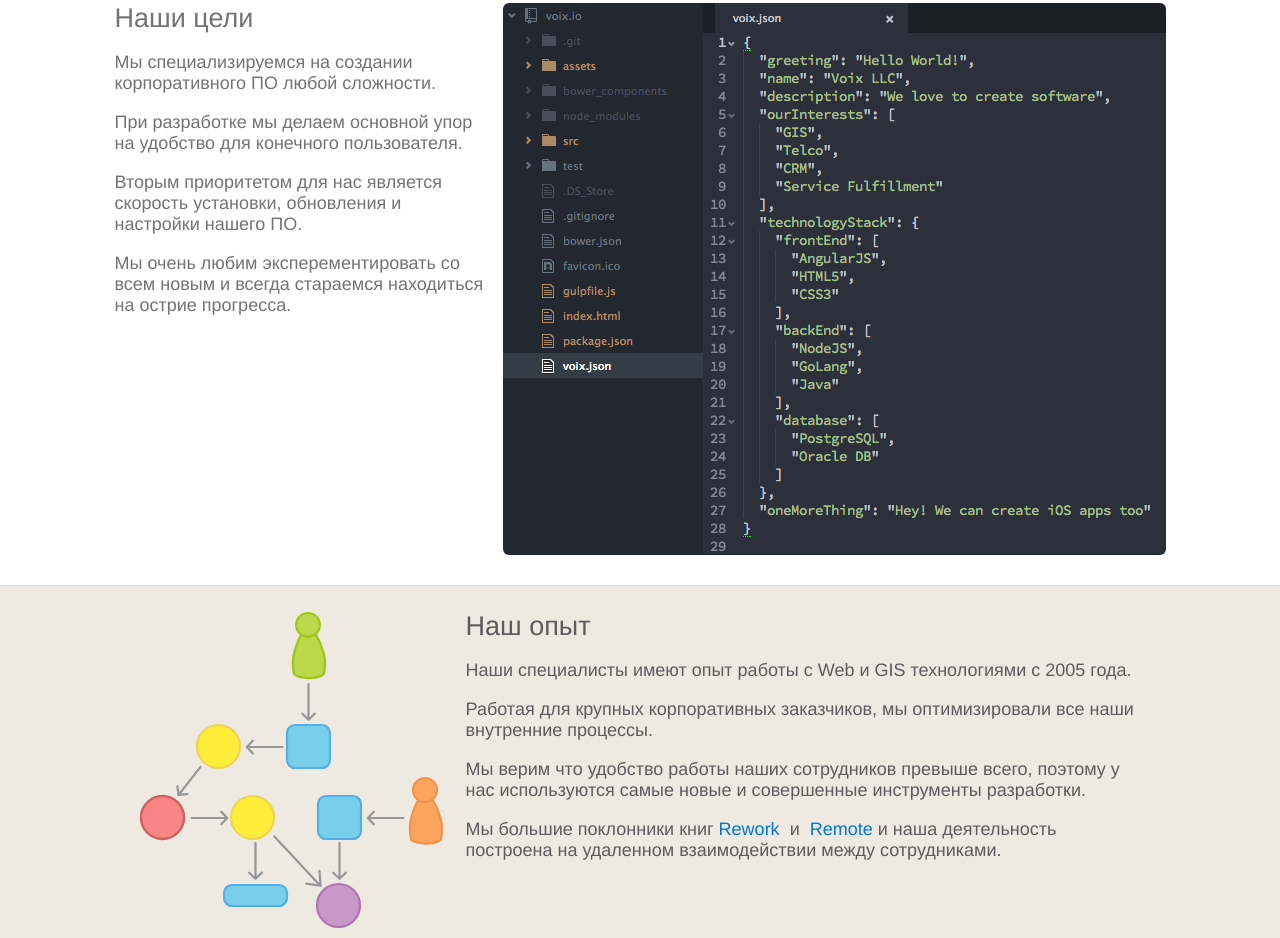
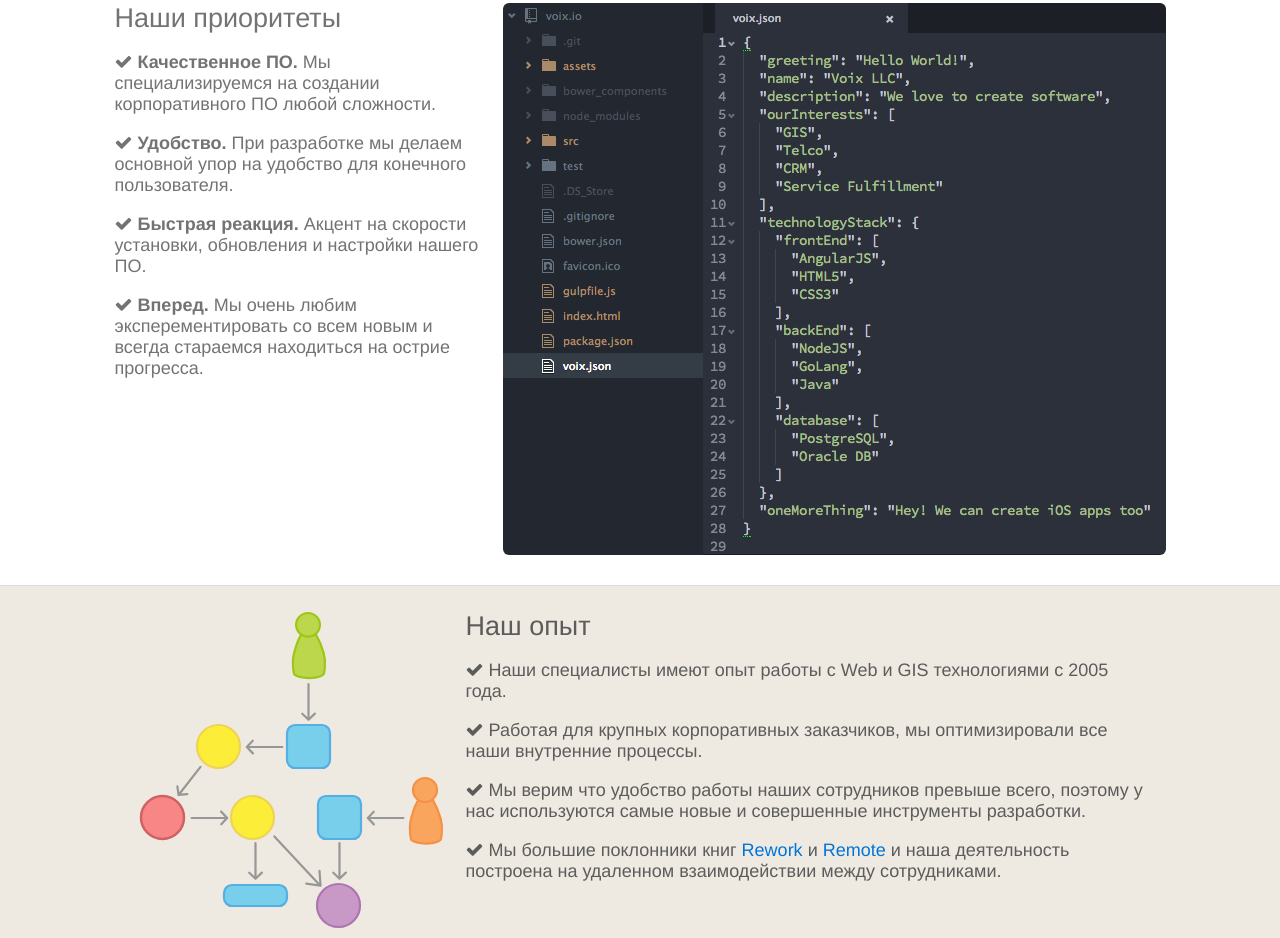
Before and after one commit to teamvoix/teamvoix.github.io, a website: page src/index.jade in a window 1280 px wide. Shown: the part 127-1065 px from the top of the page. Drawn offline with nearby package versions, Linux system fonts and the light colour scheme; files that its build step writes are made by us from their sources.

Commit message:
checkmarks

```diff
--- a/src/index.jade
+++ b/src/index.jade
@@ -17,11 +17,23 @@ html
       section.one
         .columns
             .column.left
-              h2 Наши цели
-              p Мы специализируемся на создании корпоративного ПО любой сложности.
-              p При разработке мы делаем основной упор на удобство для конечного пользователя.
-              p Вторым приоритетом для нас является скорость установки, обновления и настройки нашего ПО.
-              p Мы очень любим эксперементировать со всем новым и всегда стараемся находиться на острие прогресса.
+              h2 Наши приоритеты
+              p
+                i.fa.fa-check
+                b  Качественное ПО.
+                |  Мы специализируемся на создании корпоративного ПО любой сложности.
+              p
+                i.fa.fa-check
+                b  Удобство.
+                |  При разработке мы делаем основной упор на удобство для конечного пользователя.
+              p
+                i.fa.fa-check
+                b  Быстрая реакция.
+                |  Акцент на скорости установки, обновления и настройки нашего ПО.
+              p
+                i.fa.fa-check
+                b  Вперед.
+                |  Мы очень любим эксперементировать со всем новым и всегда стараемся находиться на острие прогресса.
             .column.right
               img(src='/assets/img/about.png')
       section.two
@@ -30,18 +42,24 @@ html
               img(src='/assets/img/workflow.svg')
             .column.right
               h2 Наш опыт
-              p Наши специалисты имеют опыт работы с Web и GIS технологиями с 2005 года.
-              p.
-                Работая для крупных корпоративных заказчиков, мы оптимизировали все наши внутренние
-                процессы.
-              p.
-                Мы верим что удобство работы наших сотрудников превыше всего, поэтому у нас используются
-                самые новые и совершенные инструменты разработки.
-              p Мы большие поклонники книг&nbsp;
-                a(href='https://37signals.com/rework/') Rework
-                | &nbsp; и &nbsp;
-                a(href='https://37signals.com/remote/') Remote
-                | &nbsp;и наша деятельность построена на удаленном взаимодействии между сотрудниками.
+              p
+                i.fa.fa-check
+                |  Наши специалисты имеют опыт работы с Web и GIS технологиями с 2005 года.
+              p
+                i.fa.fa-check
+                |  Работая для крупных корпоративных заказчиков, мы оптимизировали все наши внутренние
+                | процессы.
+              p
+                i.fa.fa-check
+                |  Мы верим что удобство работы наших сотрудников превыше всего, поэтому у нас используются
+                | самые новые и совершенные инструменты разработки.
+              p
+                i.fa.fa-check
+                |  Мы большие поклонники книг
+                a(href='https://37signals.com/rework/')  Rework
+                |  и
+                a(href='https://37signals.com/remote/')  Remote
+                |  и наша деятельность построена на удаленном взаимодействии между сотрудниками.
       section.three
         .columns
           .column
```
Also changed, not shown: index.html.
